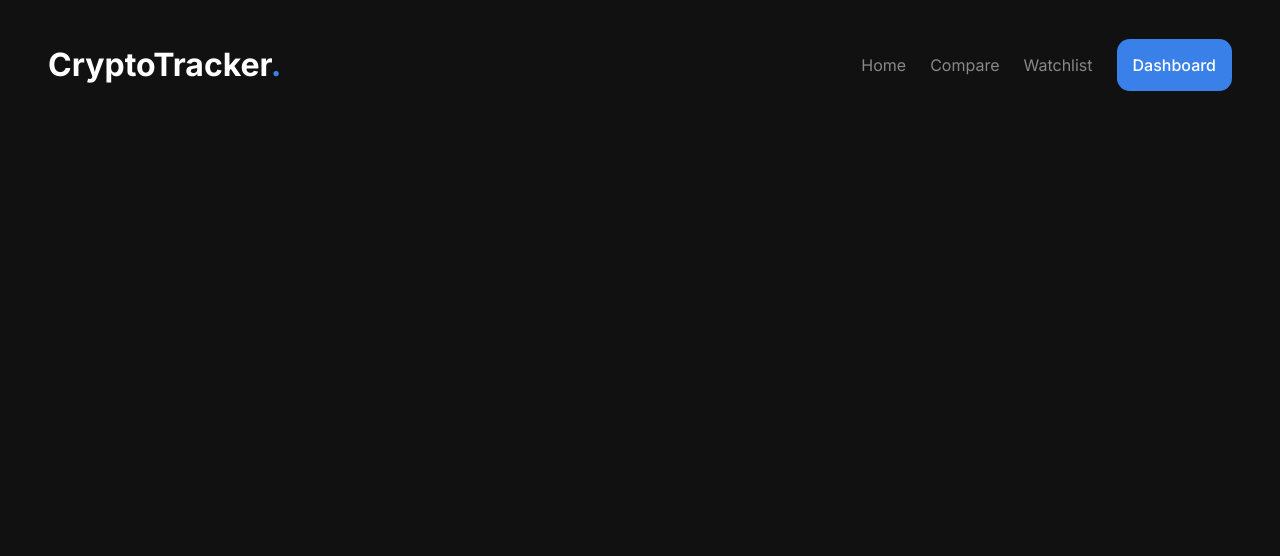
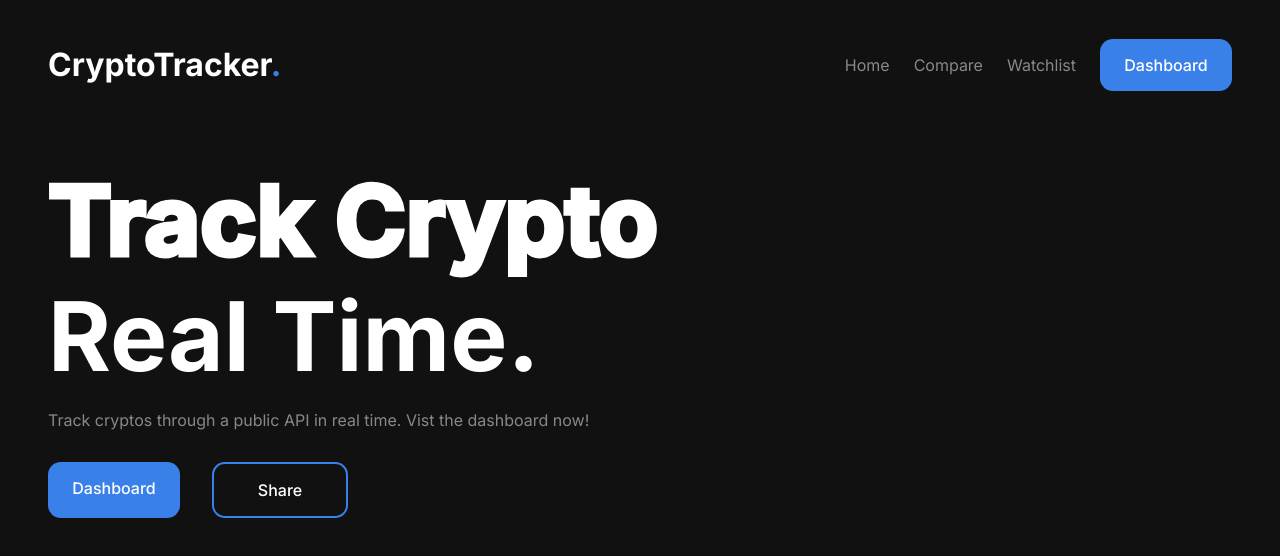
Before and after one commit to KrishnaDass95/crypto-tracker, a React (Vite) app: page / in a window 1280 px wide. Shown: the top 556 px of the page. Built offline with nearby package versions, Linux system fonts and the light colour scheme.

Commit message:
Make main landing page left component come alive

```diff
--- a/src/App.jsx
+++ b/src/App.jsx
@@ -1,11 +1,13 @@
 import './App.css'
 import Header from './components/common/header'
+import { MainComponent } from './components/landing_page/main_component'
 
 function App() {
 
   return (
     <>
       <Header />
+      <MainComponent />
     </>
   )
 }
--- a/src/components/common/button/style.css
+++ b/src/components/common/button/style.css
@@ -5,7 +5,8 @@
     border-radius: 0.8rem;
     font-weight: 500;
     text-transform: capitalize;
-    min-width: 80px;
+    min-width: 100px;
+    text-align: center;
 }
 
 .btn:hover {
@@ -22,5 +23,10 @@
     border-radius: 0.8rem;
     font-weight: 500;
     text-transform: capitalize;
-    min-width: 80px;
+    min-width: 100px;
+    text-align: center;
 }
+
+.outlined-btn:hover {
+    cursor: pointer;
+}
--- /dev/null
+++ b/src/components/landing_page/main_component/index.jsx
@@ -0,0 +1,32 @@
+import Button from "../../common/button"
+import "./style.css"
+
+
+export const MainComponent = () => {
+    return(
+
+        <div className="hero-component">
+            <div className="hero-left">
+                <h1 className="track-crypto-heading">
+                    Track Crypto
+                </h1>
+                <h1 className="real-time-heading">
+                    Real Time.
+                </h1>
+            </div>
+            <p className="info-text">
+                Track cryptos through a public API in real time.
+                Vist the dashboard now!
+            </p>
+            <div className="flex-buttons">
+                <Button text={"Dashboard"}/>
+                <Button text={"Share"} outlined={true}/>
+
+            </div>
+            <div className="hero-right">
+
+            </div>
+        </div>
+
+    )
+}
--- /dev/null
+++ b/src/components/landing_page/main_component/style.css
@@ -0,0 +1,29 @@
+
+
+.hero-component {
+    margin: 2rem 3rem;
+}
+
+.track-crypto-heading, .real-time-heading {
+    font-size: 6rem;
+    margin: 0;
+}
+
+.info-text {
+    color: var(--gray)
+}
+
+.flex-buttons {
+    display: flex;
+    gap: 2rem;
+    margin-top: 2rem;
+}
+
+.track-crypto-heading {
+    -webkit-text-stroke-width: 5px;
+    -webkit-text-stroke-color: var(--white)
+}
+
+.track-crypto-heading:hover {
+    color: var(--black);
+}
```
